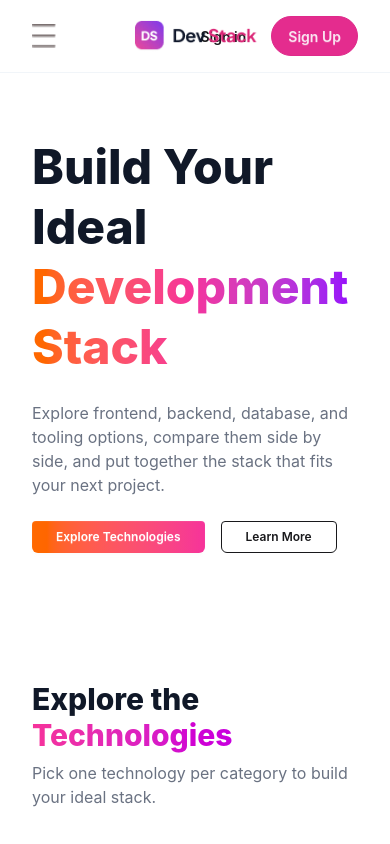
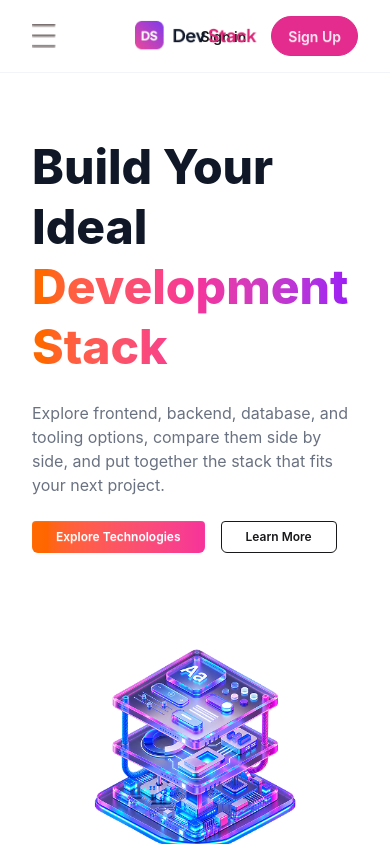
Before and after one commit to ArifBillah792/A05-Dev-Stack-Builder, a React (Vite) app: page / in a window 390 px wide. Shown: the top 844 px of the page. Built offline with nearby package versions, Linux system fonts and the light colour scheme.

Commit message:
Fix banner illustration disappearing on mobile with flex-col layout

```diff
--- a/src/components/Banner.tsx
+++ b/src/components/Banner.tsx
@@ -5,7 +5,7 @@ import BannerImage from "../assets/banner-stack.png"
 const Banner = () => {
   return (
 
-    <div className=" flex items-center justify-between px-8 py-16 gap-8 container mx-auto">
+    <div className=" flex flex-col md:flex-row items-center justify-between px-8 py-16 gap-8 container mx-auto">
       {/* Left: text block  */}
 
       <div className="flex flex-col gap-6 max-w-xl">
```
